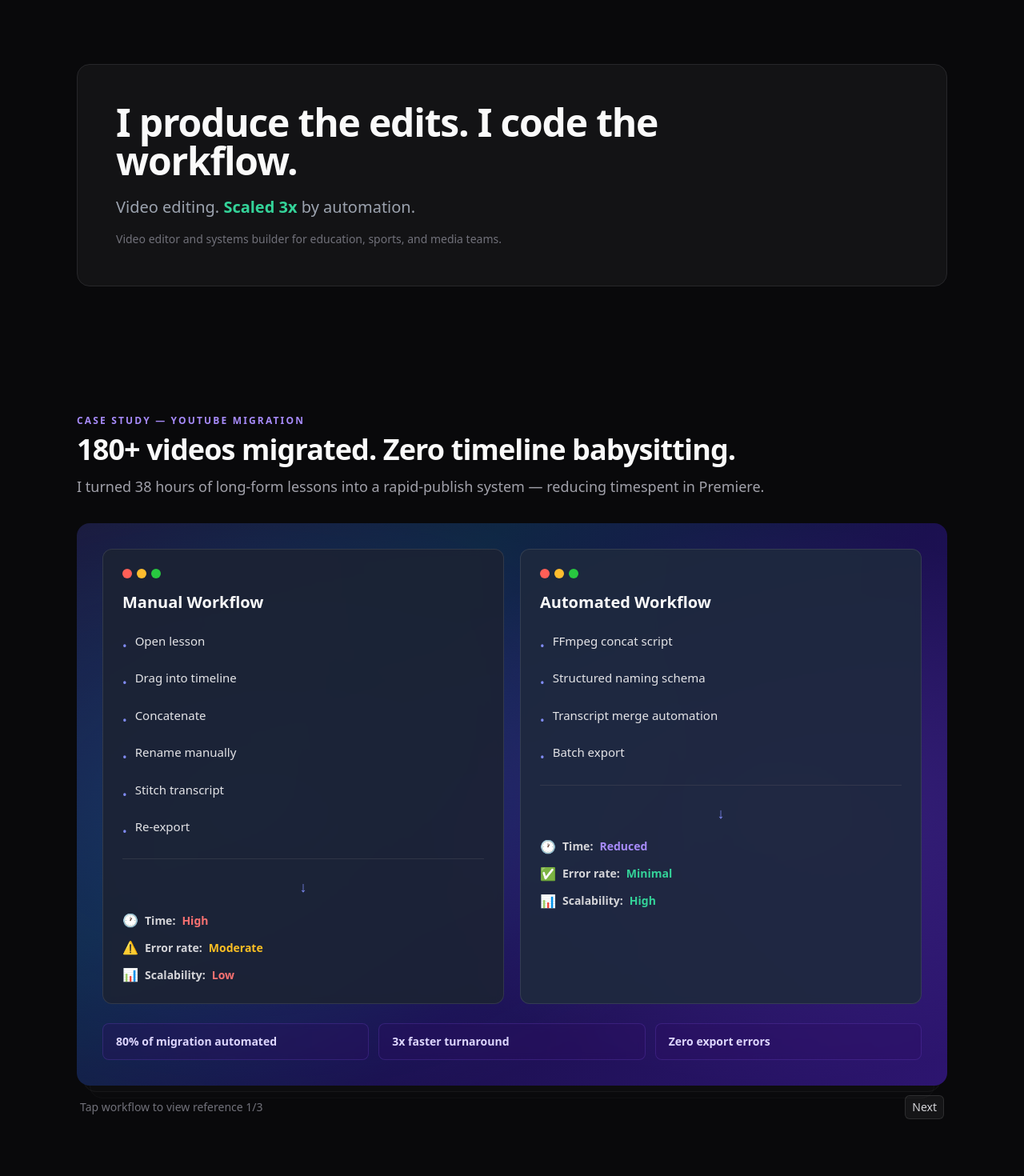
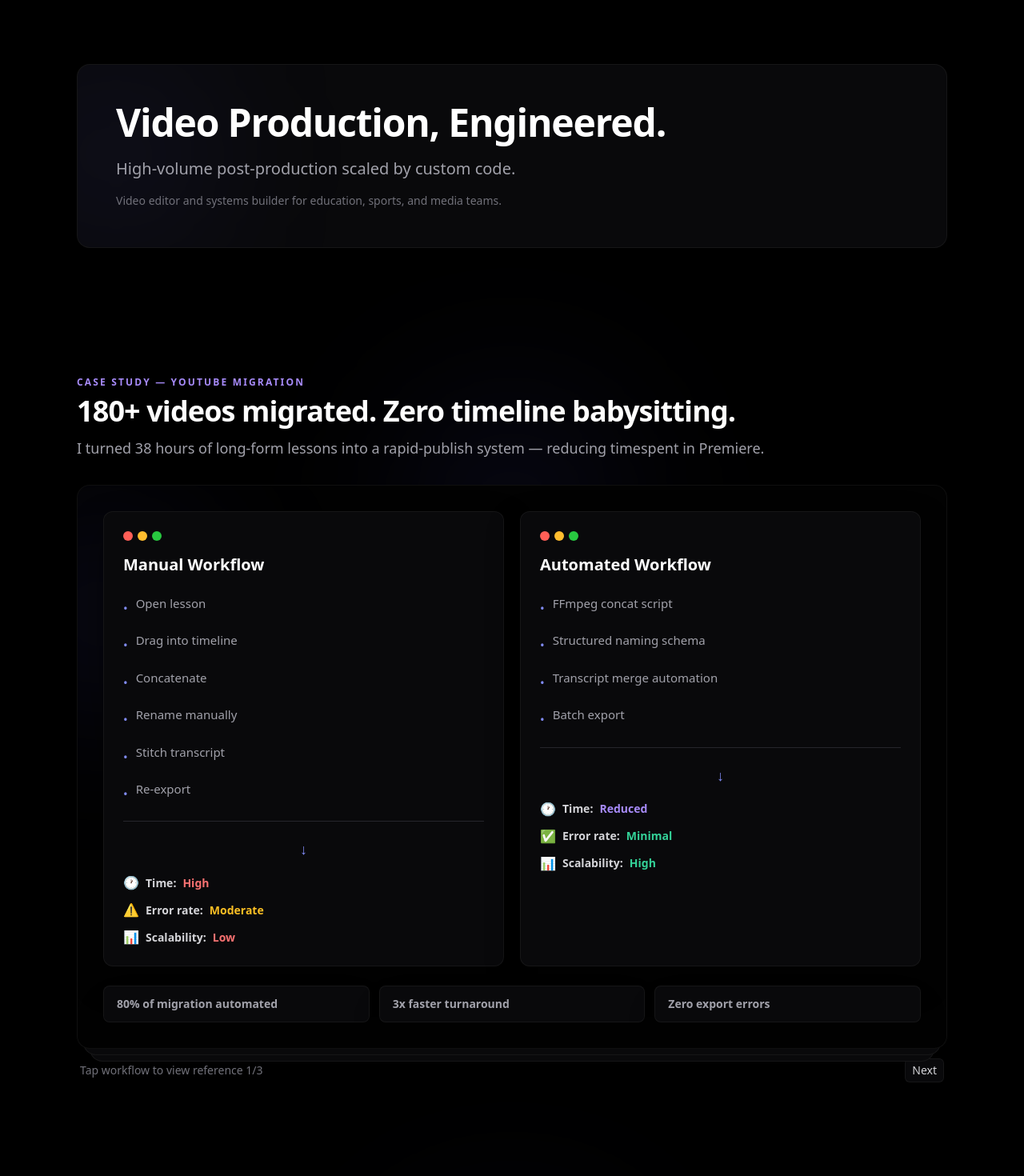
Before and after one commit to 23Maestro/singleton-systems, a Next.js app: page / in a window 1280 px wide. Shown: the top 1470 px of the page at 80% size. Built offline with nearby package versions, Linux system fonts and the light colour scheme.

Commit message:
Overhaul landing visuals and motion to premium opaque dark style

```diff
--- a/app/globals.css
+++ b/app/globals.css
@@ -11,20 +11,11 @@
 }
 
 /* ── gradient canvas behind case study cards ── */
-.case-gradient {
-  background: linear-gradient(135deg, #1a1a3e 0%, #0f2744 30%, #1b1050 60%, #2d1570 100%);
+.premium-surface {
+  background: #020202;
   position: relative;
   overflow: hidden;
-}
-
-.case-gradient::before {
-  content: "";
-  position: absolute;
-  inset: 0;
-  background:
-    radial-gradient(ellipse 600px 400px at 20% 50%, rgba(56, 120, 255, 0.18), transparent),
-    radial-gradient(ellipse 500px 350px at 80% 50%, rgba(139, 92, 246, 0.2), transparent);
-  pointer-events: none;
+  border: 1px solid rgba(255, 255, 255, 0.05);
 }
 
 /* ── macOS window chrome dots ── */
@@ -74,7 +65,7 @@
 @keyframes fade-up {
   from {
     opacity: 0;
-    transform: translateY(10px);
+    transform: translateY(14px);
   }
   to {
     opacity: 1;
@@ -84,7 +75,7 @@
 
 .fade-up {
   opacity: 0;
-  animation: fade-up 0.6s ease-out forwards;
+  animation: fade-up 0.7s ease-out forwards;
 }
 
 .fade-up-delay-1 {
@@ -92,5 +83,36 @@
 }
 
 .fade-up-delay-2 {
-  animation-delay: 0.24s;
+  animation-delay: 0.26s;
 }
+
+.card-fade-up {
+  opacity: 0;
+  transform: translateY(14px);
+  transition: opacity 700ms ease-out, transform 700ms ease-out;
+}
+
+.card-fade-up.card-fade-delay {
+  transition-delay: 100ms;
+}
+
+.card-fade-up.is-visible {
+  opacity: 1;
+  transform: translateY(0);
+}
+
+@keyframes list-fade-up {
+  from {
+    opacity: 0;
+    transform: translateY(8px);
+  }
+  to {
+    opacity: 1;
+    transform: translateY(0);
+  }
+}
+
+.list-fade-up {
+  opacity: 0;
+  animation: list-fade-up 700ms ease-out forwards;
+}
--- a/app/layout.tsx
+++ b/app/layout.tsx
@@ -14,7 +14,7 @@ export default function RootLayout({
 }>) {
   return (
     <html lang="en" className="dark">
-      <body className="min-h-screen bg-zinc-950 text-zinc-100 antialiased">
+      <body className="min-h-screen bg-black text-zinc-100 antialiased">
         {children}
       </body>
     </html>
--- a/app/page.tsx
+++ b/app/page.tsx
@@ -11,18 +11,19 @@ const capabilities = [
 
 export default function Page() {
   return (
-    <main>
+    <main className="relative overflow-hidden bg-black">
       <section className="py-16 sm:py-20" aria-labelledby="hero-heading">
         <div className="mx-auto w-full max-w-6xl px-6 lg:px-8">
-          <div className="rounded-2xl border border-zinc-800 bg-zinc-900/70 p-8 sm:p-12">
+          <div className="relative overflow-hidden rounded-2xl border border-white/5 bg-zinc-950 p-8 shadow-2xl sm:p-12">
+            <div aria-hidden className="pointer-events-none absolute -left-16 top-0 h-56 w-56 rounded-full bg-indigo-500/10 blur-[100px]" />
             <h1
               id="hero-heading"
-              className="fade-up max-w-4xl text-4xl font-bold tracking-tight text-zinc-50 sm:text-5xl"
+              className="fade-up max-w-4xl text-4xl font-bold tracking-tight text-white sm:text-5xl"
             >
-              I produce the edits. I code the workflow.
+              Video Production, Engineered.
             </h1>
-            <p className="fade-up fade-up-delay-1 mt-5 max-w-3xl text-lg leading-relaxed text-gray-400 sm:text-xl">
-              Video editing. <span className="font-semibold text-emerald-400">Scaled 3x</span> by automation.
+            <p className="fade-up fade-up-delay-1 mt-5 max-w-3xl text-lg leading-relaxed text-zinc-400 sm:text-xl">
+              High-volume post-production scaled by custom code.
             </p>
             <p className="fade-up fade-up-delay-2 mt-4 text-sm text-zinc-500">
               Video editor and systems builder for education, sports, and media teams.
--- a/components/CapabilitiesStrip.tsx
+++ b/components/CapabilitiesStrip.tsx
@@ -15,7 +15,7 @@ export default function CapabilitiesStrip({
           {capabilities.map((capability) => (
             <li
               key={capability}
-              className="rounded-lg border border-zinc-700/60 bg-zinc-800/50 px-4 py-3 text-sm font-medium text-zinc-200 transition-colors hover:border-violet-500/30 hover:bg-violet-950/20"
+              className="rounded-lg border border-white/5 bg-zinc-950 px-4 py-3 text-sm font-medium text-zinc-400 transition-all duration-300 ease-out hover:-translate-y-0.5 hover:border-white/15 hover:shadow-2xl"
             >
               {capability}
             </li>
--- a/components/CaseStudy.tsx
+++ b/components/CaseStudy.tsx
@@ -23,13 +23,14 @@ export default function CaseStudy({
   kind,
 }: CaseStudyProps) {
   return (
-    <section className="py-16 sm:py-20" aria-labelledby={id}>
+    <section className="relative py-16 sm:py-20" aria-labelledby={id}>
+      <div aria-hidden className="pointer-events-none absolute left-1/2 top-28 h-64 w-64 -translate-x-1/2 rounded-full bg-indigo-500/10 blur-[100px]" />
       <div className="mx-auto w-full max-w-6xl px-6 lg:px-8">
-        <header className="mb-8 max-w-4xl">
+        <header className="fade-up mb-8 max-w-4xl">
           <p className="text-xs font-semibold uppercase tracking-[0.18em] text-violet-400">
             Case Study — {name}
           </p>
-          <h2 id={id} className="mt-2 text-3xl font-bold tracking-tight text-zinc-50 sm:text-4xl">
+          <h2 id={id} className="mt-2 text-3xl font-bold tracking-tight text-white sm:text-4xl">
             {outcomeHeadline}
           </h2>
           <p className="mt-3 text-base text-zinc-400 sm:text-lg">{subtitle}</p>
--- a/components/CaseStudyAccordions.tsx
+++ b/components/CaseStudyAccordions.tsx
@@ -23,8 +23,8 @@ const youtubeReferences: ReferenceItem[] = [
     id: "youtube-encoding",
     title: "Encoding Pipeline (FFmpeg)",
     content: (
-      <div className="rounded-xl border border-white/10 bg-white/5 p-2.5 sm:p-3">
-        <pre className="overflow-x-auto font-mono text-[12px] leading-relaxed text-zinc-300 sm:text-[13px]">
+      <div className="rounded-xl border border-zinc-800 bg-[#0A0A0A] p-2.5 opacity-100 shadow-2xl sm:p-3">
+        <pre className="overflow-x-auto font-mono text-[12px] leading-relaxed text-zinc-400 sm:text-[13px]">
 {`# lesson_sequence.txt
 file '/input/01_intro_master.mov'
 file '/input/02_concepts_master.mov'
@@ -57,8 +57,8 @@ ffmpeg -i build/lesson_concat.mp4 \\
     id: "youtube-batch-rename",
     title: "Batch Rename System (AppleScript)",
     content: (
-      <div className="rounded-xl border border-white/10 bg-white/5 p-2.5 sm:p-3">
-        <pre className="overflow-x-auto font-mono text-[12px] leading-relaxed text-zinc-300 sm:text-[13px]">
+      <div className="rounded-xl border border-zinc-800 bg-[#0A0A0A] p-2.5 opacity-100 shadow-2xl sm:p-3">
+        <pre className="overflow-x-auto font-mono text-[12px] leading-relaxed text-zinc-400 sm:text-[13px]">
 {`set lessonTitles to {"lesson one: intro", "lesson two: systems thinking", "lesson three: workflow qa", "lesson four: final review"}
 
 on pascalCase(rawText)
@@ -453,11 +453,11 @@ function stageChipClass(stage: string) {
 
 function SportBeforeTable() {
   return (
-    <div className="rounded-xl border border-white/10 bg-white/5 p-2.5 sm:p-3">
+    <div className="rounded-xl border border-white/5 bg-zinc-950 p-2.5 shadow-2xl sm:p-3">
       <div className="overflow-x-auto">
         <table className="min-w-full text-left text-xs sm:text-[13px]">
           <thead className="text-zinc-400">
-            <tr className="border-b border-white/10">
+            <tr className="border-b border-white/5">
               <th className="px-2 py-1.5 font-medium">Due Date</th>
               <th className="px-2 py-1.5 font-medium">Completion Date</th>
               <th className="px-2 py-1.5 font-medium">Assigned Owner</th>
@@ -490,11 +490,11 @@ function SportBeforeTable() {
 
 function SportAfterTable() {
   return (
-    <div className="rounded-xl border border-white/10 bg-white/5 p-2.5 sm:p-3">
+    <div className="rounded-xl border border-white/5 bg-zinc-950 p-2.5 shadow-2xl sm:p-3">
       <div className="overflow-x-auto">
         <table className="min-w-full text-left text-xs sm:text-[13px]">
           <thead className="text-zinc-400">
-            <tr className="border-b border-white/10">
+            <tr className="border-b border-white/5">
               <th className="px-2 py-1.5 font-medium">Name</th>
               <th className="px-2 py-1.5 font-medium">Grad Year</th>
               <th className="px-2 py-1.5 font-medium">Stage</th>
@@ -559,12 +559,12 @@ function getItems(kind: CaseStudyKind): ReferenceItem[] {
 
 function DeckShell({ title, depth }: { title: string; depth: 1 | 2 }) {
   const shellClass = depth === 1
-    ? "inset-x-2 top-2 opacity-40"
-    : "inset-x-4 top-4 opacity-25";
+    ? "inset-x-2 top-2"
+    : "inset-x-4 top-4";
 
   return (
-    <div className={`pointer-events-none absolute ${shellClass} h-full rounded-2xl border border-white/10 bg-white/[0.03]`}>
-      <p className="px-3 py-2 text-xs text-zinc-500 sm:px-4">{title}</p>
+    <div className={`pointer-events-none absolute ${shellClass} h-full rounded-2xl border border-white/5 bg-zinc-950`}>
+      <p className="px-3 py-2 text-xs text-zinc-600 sm:px-4">{title}</p>
     </div>
   );
 }
@@ -670,7 +670,7 @@ export default function CaseStudyAccordions({ kind, mainContent }: CaseStudyAcco
         <button
           type="button"
           onClick={advanceScene}
-          className="rounded-md border border-white/10 bg-white/5 px-2 py-1 text-zinc-300 transition-colors duration-200 ease-in-out hover:bg-white/10"
+          className="rounded-md border border-white/5 bg-zinc-950 px-2 py-1 text-zinc-300 transition-colors duration-200 ease-in-out hover:border-white/15"
         >
           Next
         </button>
--- a/components/MetricsStrip.tsx
+++ b/components/MetricsStrip.tsx
@@ -8,7 +8,7 @@ export default function MetricsStrip({ metrics }: MetricsStripProps) {
       {metrics.map((metric) => (
         <p
           key={metric}
-          className="rounded-lg border border-violet-500/20 bg-violet-950/30 px-4 py-3 text-sm font-semibold text-violet-200 backdrop-blur-sm"
+          className="rounded-lg border border-white/5 bg-zinc-950 px-4 py-3 text-sm font-semibold text-zinc-400 shadow-2xl"
         >
           {metric}
         </p>
--- a/components/SplitCards.tsx
+++ b/components/SplitCards.tsx
@@ -26,12 +26,12 @@ function DetailCard({
   revealClassName: string;
 }) {
   const bg = variant === "before"
-    ? "bg-[#1c2333]/90"
-    : "bg-[#1e2a3d]/90";
+    ? "bg-zinc-950"
+    : "bg-zinc-950";
 
   return (
     <article
-      className={`relative rounded-xl border border-white/10 p-6 backdrop-blur-sm transition-all duration-500 ease-out hover:-translate-y-1 hover:border-white/20 ${bg} ${revealClassName}`}
+      className={`relative rounded-xl border border-white/5 p-6 shadow-[0_18px_40px_rgba(0,0,0,0.42)] transition-all duration-300 ease-out hover:-translate-y-1 hover:border-white/15 hover:shadow-[0_30px_70px_rgba(0,0,0,0.62)] ${bg} ${revealClassName}`}
     >
       {/* macOS window chrome */}
       <div className="mac-dots">
@@ -40,11 +40,15 @@ function DetailCard({
         <span></span>
       </div>
 
-      <h4 className="text-xl font-bold text-zinc-50">{data.title}</h4>
+      <h4 className="text-xl font-bold text-white">{data.title}</h4>
 
-      <ul className="mt-5 space-y-3 text-[15px] leading-relaxed text-zinc-200">
-        {data.bullets.map((bullet) => (
-          <li key={bullet} className="flex items-start gap-2.5 py-0.5">
+      <ul className="mt-5 space-y-3 text-[15px] leading-relaxed text-zinc-400">
+        {data.bullets.map((bullet, index) => (
+          <li
+            key={bullet}
+            className="list-fade-up flex items-start gap-2.5 py-0.5"
+            style={{ animationDelay: `${120 + (index * 60)}ms` }}
+          >
             <span aria-hidden className="mt-1.5 text-indigo-400">•</span>
             <span>{bullet}</span>
           </li>
@@ -95,15 +99,16 @@ export default function SplitCards({ before, after, metrics }: SplitCardsProps)
   }, []);
 
   const beforeRevealClass = isVisible
-    ? "opacity-100 translate-x-0 motion-reduce:opacity-100"
-    : "opacity-0 -translate-x-6 motion-reduce:opacity-100 motion-reduce:translate-x-0";
+    ? "card-fade-up is-visible motion-reduce:opacity-100"
+    : "card-fade-up motion-reduce:opacity-100 motion-reduce:translate-y-0";
 
   const afterRevealClass = isVisible
-    ? "opacity-100 translate-x-0 delay-100 motion-reduce:opacity-100"
-    : "opacity-0 translate-x-6 motion-reduce:opacity-100 motion-reduce:translate-x-0";
+    ? "card-fade-up card-fade-delay is-visible motion-reduce:opacity-100"
+    : "card-fade-up card-fade-delay motion-reduce:opacity-100 motion-reduce:translate-y-0";
 
   return (
-    <div ref={containerRef} className="case-gradient rounded-2xl p-4 sm:p-8">
+    <div ref={containerRef} className="premium-surface relative overflow-hidden rounded-2xl p-4 sm:p-8">
+      <div aria-hidden className="pointer-events-none absolute -left-24 top-8 h-64 w-64 rounded-full bg-indigo-500/10 blur-[100px]" />
       <div className="relative z-10 grid gap-5 lg:grid-cols-2">
         <DetailCard data={before} variant="before" revealClassName={beforeRevealClass} />
         <DetailCard data={after} variant="after" revealClassName={afterRevealClass} />
```
